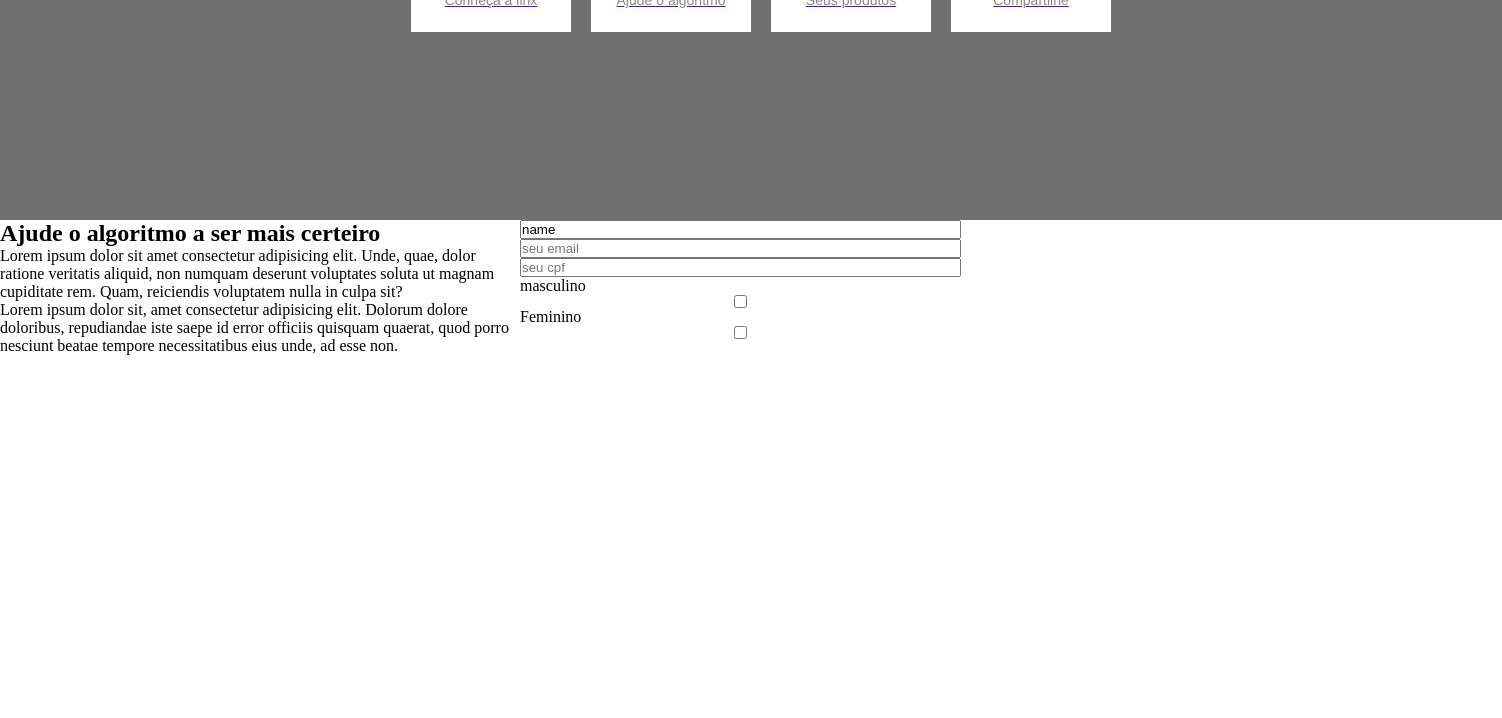
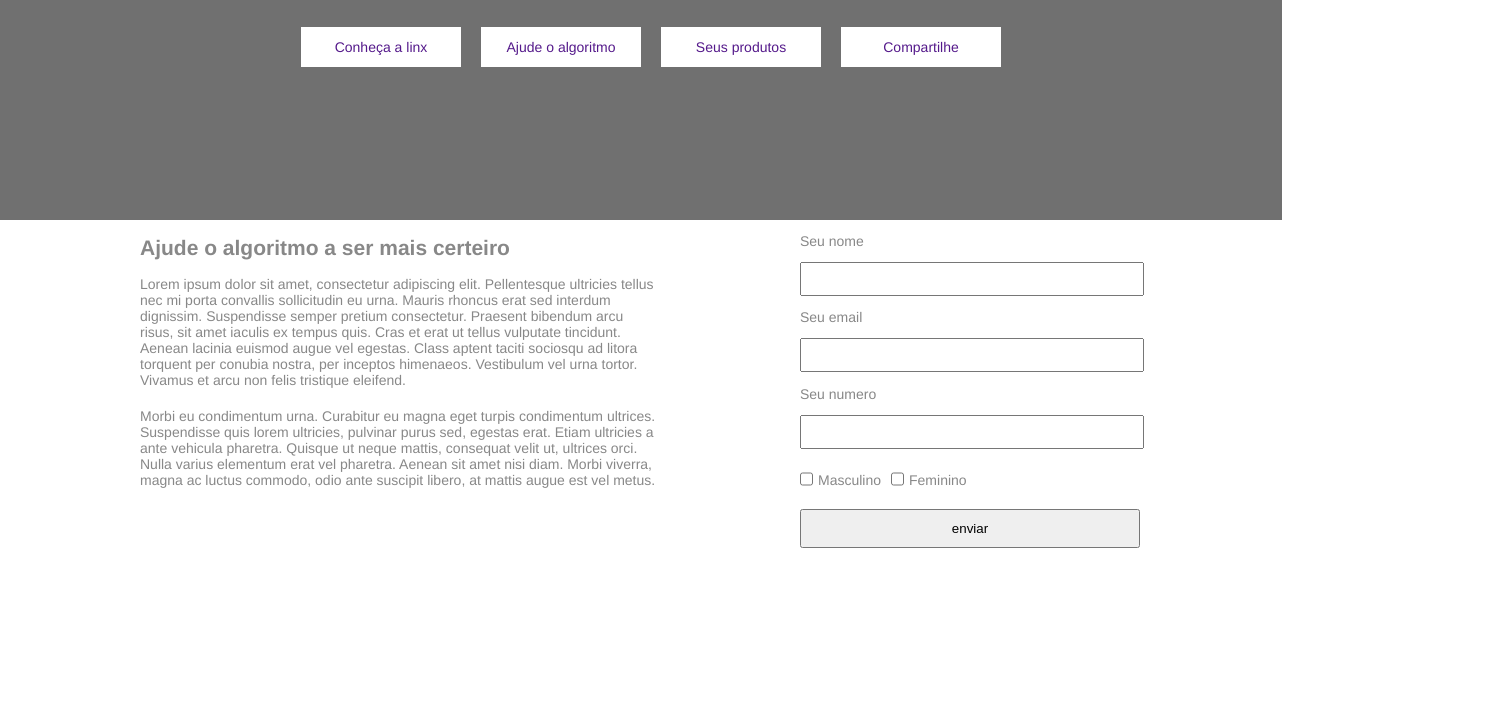
Before and after one commit to Pedroajs/chaordic-chalange, a plain HTML site: page index.html in a window 1280 px wide. Shown: the part 82-800 px from the top of the page, 1502 px wide, since content can reach past the window. Drawn offline with Linux system fonts and the light colour scheme.

Commit message:
layout do article e do form

```diff
--- a/index.html
+++ b/index.html
@@ -8,15 +8,15 @@
 </head>
 <body>
     <header class="header">
-        <p>uma seleção de produtos</p>
+        <p >uma seleção de produtos</p>
         <h1>especial para você</h1>
         <p>todos os produtos desta lista foram selecionados a partir da sua navegação. Aproveite!</p>
 
         <ul class="lista-links">
-            <a href=""><li class="links">Conheça a linx</li></a>
-            <a href=""><li class="links">Ajude o algoritmo</li></a>
-            <a href=""><li class="links">Seus produtos</li></a>
-            <a href=""><li class="links">Compartilhe</li></a>
+            <li class="links"><a href=""> Conheça a linx</a> </li>
+            <li class="links"><a href=""> Ajude o algoritmo</a></li>
+            <li class="links"><a href=""> Seus produtos</a></li>
+            <li class="links"><a href=""> Compartilhe</a></li>
 
         </ul>
     </header>
@@ -24,27 +24,34 @@
         <article class="article">
             <h1 class="article-h1">Ajude o algoritmo a ser mais certeiro</h1>
 
-            <p>Lorem ipsum dolor sit amet consectetur adipisicing elit. Unde, quae, dolor ratione veritatis aliquid, non numquam deserunt voluptates soluta ut magnam cupiditate rem. Quam, reiciendis voluptatem nulla in culpa sit?</p>
-            <p>Lorem ipsum dolor sit, amet consectetur adipisicing elit. Dolorum dolore doloribus, repudiandae iste saepe id error officiis quisquam quaerat, quod porro nesciunt beatae tempore necessitatibus eius unde, ad esse non.</p>
+            <p>Lorem ipsum dolor sit amet, consectetur adipiscing elit. Pellentesque ultricies tellus nec mi porta convallis sollicitudin eu urna. Mauris rhoncus erat sed interdum dignissim. Suspendisse semper pretium consectetur. Praesent bibendum arcu risus, sit amet iaculis ex tempus quis. Cras et erat ut tellus vulputate tincidunt. Aenean lacinia euismod augue vel egestas. Class aptent taciti sociosqu ad litora torquent per conubia nostra, per inceptos himenaeos. Vestibulum vel urna tortor. Vivamus et arcu non felis tristique eleifend.</p>
+            <p>Morbi eu condimentum urna. Curabitur eu magna eget turpis condimentum ultrices. Suspendisse quis lorem ultricies, pulvinar purus sed, egestas erat. Etiam ultricies a ante vehicula pharetra. Quisque ut neque mattis, consequat velit ut, ultrices orci. Nulla varius elementum erat vel pharetra. Aenean sit amet nisi diam. Morbi viverra, magna ac luctus commodo, odio ante suscipit libero, at mattis augue est vel metus.</p>
         </article>
 
         <form class="form" action="submit">
-            <input type="text" value="name" placeholder="seu nome">
-            <input type="email" name="" id="" placeholder="seu email">
-            <input type="number" placeholder="seu cpf">
+            <label for="nome">Seu nome</label>
+            <input id="nome" class="input-info" type="text">
 
-            <label for="masculino">masculino</label>
-            <input type="checkbox" id="masculino">
+            <label for="email">Seu email</label>
+            <input id="email" class="input-info" type="email" name="" id="" >
 
-            <label for="feminino">Feminino</label>
-            <input type="checkbox" id="feminino">
+            <label for="numero">Seu numero</label>
+            <input id="numero" class="input-info" type="number" >
 
 
+            <div class="checkbox-container">
+                <input type="checkbox" id="masculino">
+                <label for="masculino">Masculino</label>
+                <input type="checkbox" id="feminino">
+                <label for="feminino">Feminino</label>
+
+            </div>
+
+            <input class="input-submit" type="submit" value="enviar">
         </form>
 
     </main>
 
 
-
 </body>
 </html>
--- a/style.css
+++ b/style.css
@@ -3,7 +3,9 @@
     padding: 0;
 }
 body{
-    width: 1500px;
+    width: 100%;
+    color: #888888;
+    font: normal normal normal 14px/16px Helvetica Neue;
 }
 
 .header{
@@ -16,6 +18,8 @@ body{
 }
 .header p, .header h1{
     text-align: center;
+    margin-top: 10px;
+    color: #ffff;
 }
 
 
@@ -34,6 +38,7 @@ body{
     height: 40px;
 
     margin-left: 20px;
+    margin-top: 30px;
     /* padding: 10px;  */
     background-color: #ffff;
     text-align: center;
@@ -43,19 +48,56 @@ body{
     letter-spacing: 0px;
     color: #888888;
     opacity: 1;
+
+  /* centralizando texto  */
+    display: flex;
+    justify-content: center;
+    flex-direction: column;
 }
-
+a{
+    text-decoration: none;
+}
 .main-container{
     display: flex;
     align-content: center;
+    justify-content: space-evenly;
 }
 
 .article{
     width: 520px;
     height: 220px;
+    text-align:left;
+}
+.article p, .article h1{
+    margin-top: 20px;
 }
 .form{
-    width: 441px;
+    width: 340px;
+    height: 341px;
     display: flex;
     flex-direction: column;
+    justify-content: space-evenly;
 }
+.input-info{
+    width: 340px;
+    height: 30px;
+}
+
+.input-submit{
+    width: 340px;
+    height: 39px;
+}
+
+.checkbox-container{
+    width: 203px;
+    height: 14px;
+    display: flex;
+    justify-content: baseline;
+    margin: 10px 0;
+}
+.checkbox-container label{
+    margin-right: 10px;
+}
+.checkbox-container input{
+    margin-right: 5px;
+}
```
